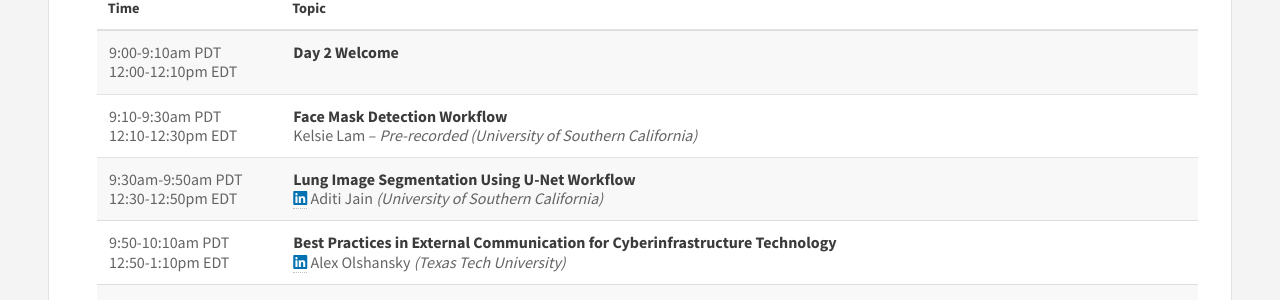
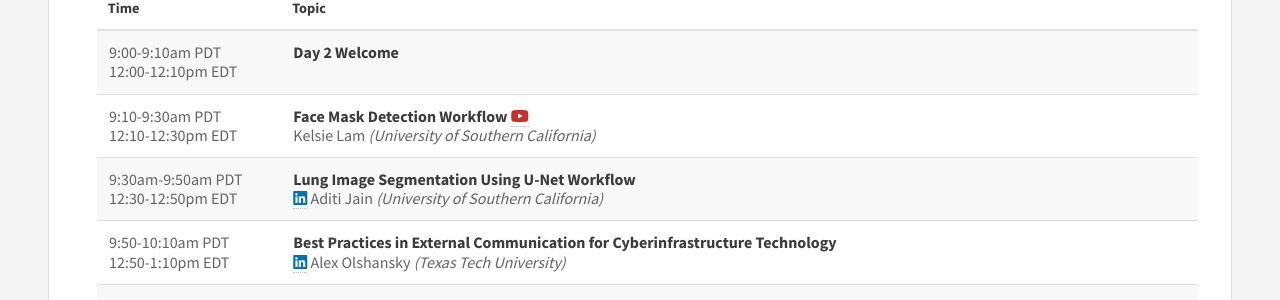
Before and after one commit to scitech-isi/scitech-isi.github.io, a Jekyll site: the page built from research-symposium.html, in a window 1280 px wide and 900 px high, scrolled down 3205 px. Shown: the part 135-435 px from the top of the window. Built offline with Jekyll 4.4.1, drawn with Linux system fonts in a browser that asks for light colours.

Commit message:
adding videos

```diff
--- a/research-symposium.html
+++ b/research-symposium.html
@@ -204,8 +204,12 @@ permalink: /research-symposium
                     </tr>
                     <tr>
                         <td>9:10-9:30am PDT<br/>12:10-12:30pm EDT</td>
-                        <td><strong>Face Mask Detection Workflow</strong><br/>
-                            Kelsie Lam – <i>Pre-recorded</i> <i>(University of Southern California)</i>
+                        <td><strong>Face Mask Detection Workflow</strong>
+                            <a href="https://www.youtube.com/watch?v=JJl9yXWQvxg" target="_blank">
+                                <i class="fab fa-youtube"></i>
+                            </a>
+                            <br/>
+                            Kelsie Lam <i>(University of Southern California)</i>
                         </td>
                     </tr>
                     <tr>
```
